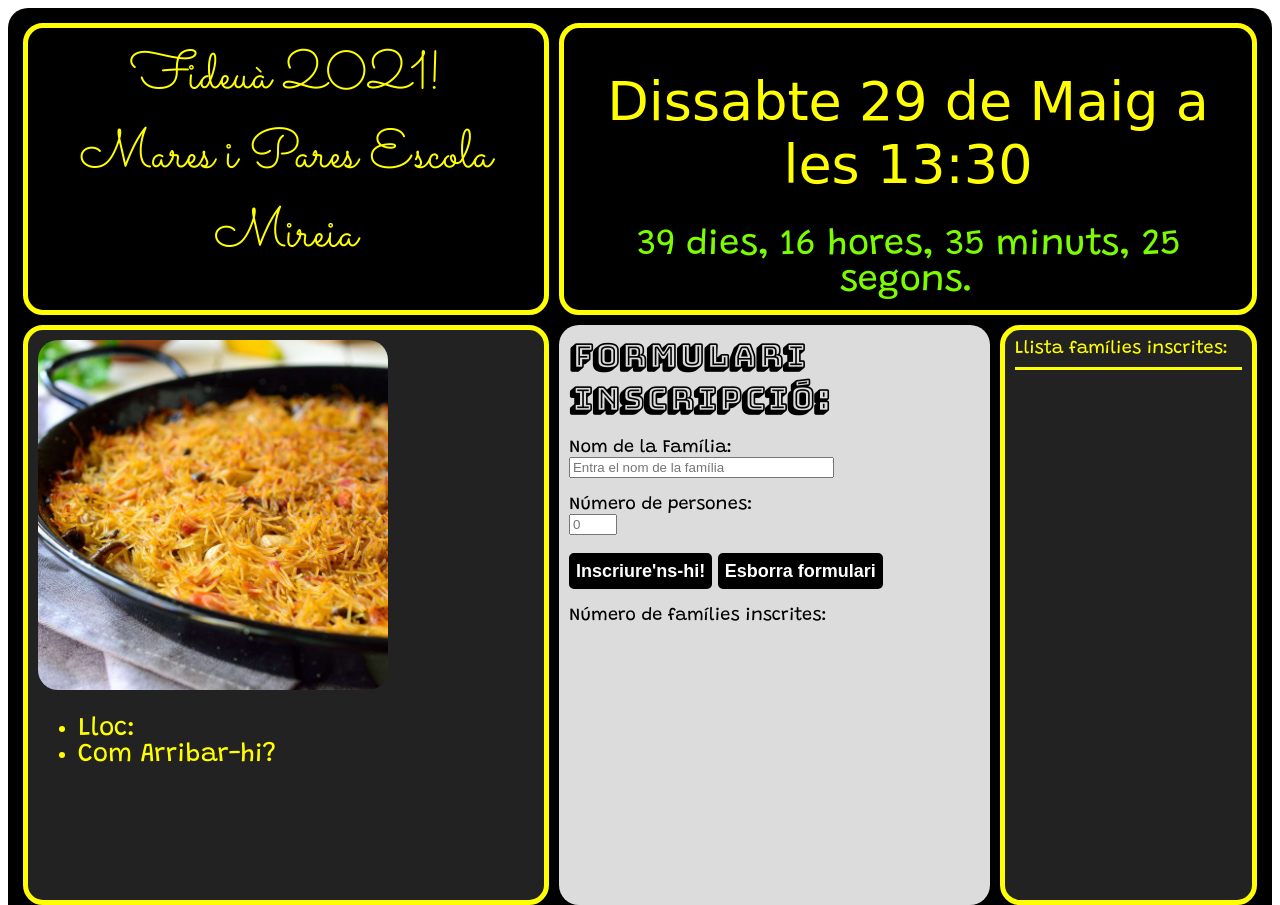
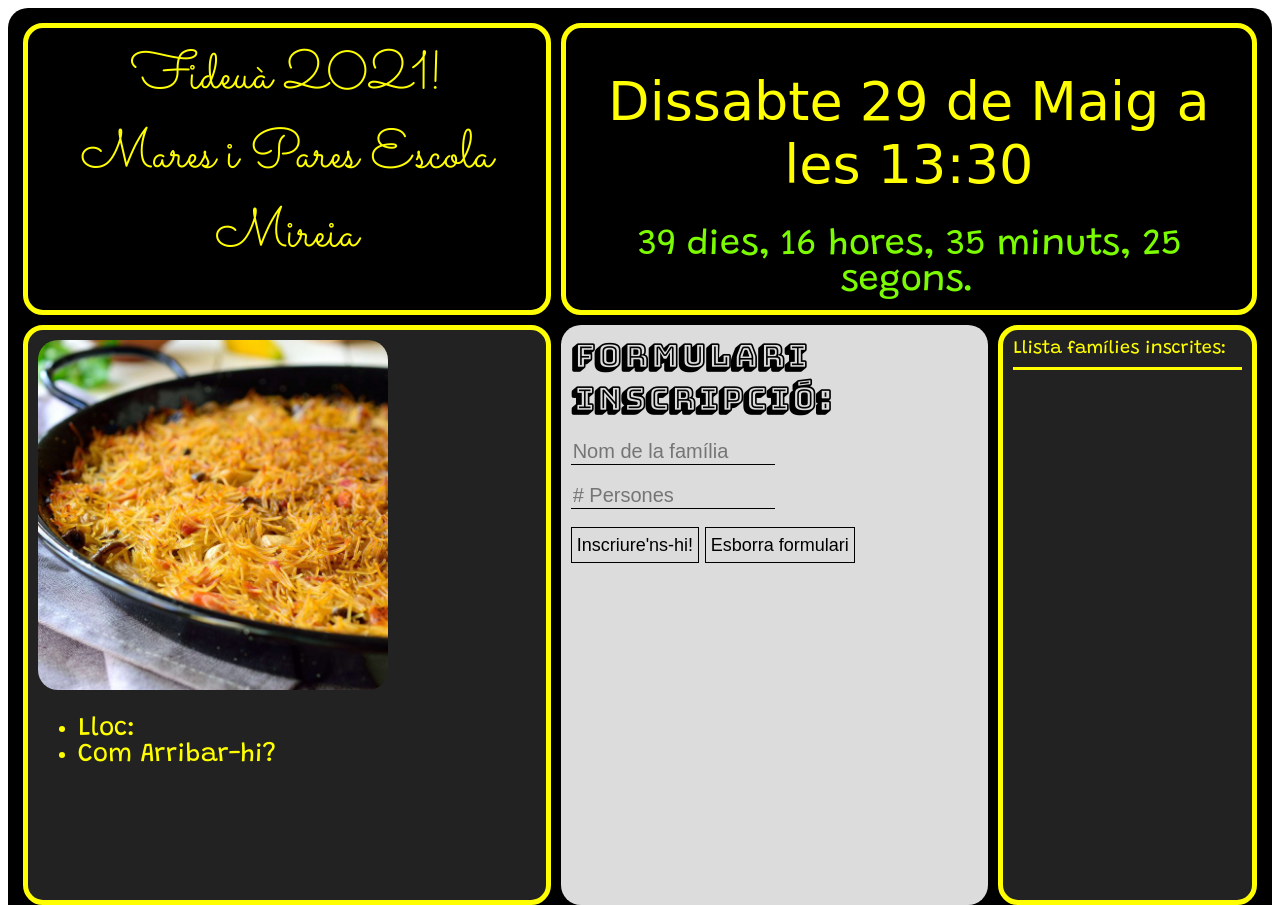
Before and after one commit to mutRec/webFideua, a website: page views/index.html in a window 1280 px wide. Shown: the top 905 px of the page. Drawn offline with Linux system fonts and the light colour scheme; no server answers; a web font is replaced by a local one.

Commit message:
canvi de formulari

```diff
--- a/public/css/styles.css
+++ b/public/css/styles.css
@@ -106,21 +106,29 @@ Veure: DOPODCAST (subscripció YouTube - https://www.youtube.com/watch?v=TBEQ8Wu
     color:black;
 }
 
+.inputForm {
+    background: none;
+    outline: none;
+    border: none;
+    font-size: 20px;
+    border-bottom: 1px solid black;
+    width: 10em;
+}
+
 .buto {
-    background-color: black;
-    color: white;
-    border: black 2px solid;
-    font-weight: bold;
+    background-color: gainsboro;
+    color: black;
+    border: black 1px solid;
     padding: 5px;
     font-size: 18px;
     transition-duration: 0.2s;
-    border-radius: 5px;
+ /* border-radius: 5px; */
     height: 2em;
 }
 
 .buto:hover {
-    background-color: white;
-    color: black;
+    background-color: black;
+    color: white;
 }
 /* ================================================================================ */
 
--- a/public/js/code.js
+++ b/public/js/code.js
@@ -84,6 +84,6 @@ async function PintaDades() {
        itemList.innerHTML += item.NomFamilia + " (" + item.NumMembres + ")" + "<br>";
     };
 
-    let numFamiliesInscrites = data.length;
-    itemNumFamiliesInscrites.innerHTML = numFamiliesInscrites;
+   // let numFamiliesInscrites = data.length;
+   // itemNumFamiliesInscrites.innerHTML = numFamiliesInscrites;
 };
--- a/views/index.html
+++ b/views/index.html
@@ -37,18 +37,20 @@
 
         <div class="zona-formulari">
           <!-- Formulari per enregistrar dades per apuntar-se a la fideuà. -->
-          <form>
+          <form method="GET">
             <span id="titolFormulariInscripcio">FORMULARI INSCRIPCIÓ:</span><br><br>
-            <label for="nomFamilia">Nom de la Família: </label><br>
-            <input type="text" size="30" id="nomFamilia" placeholder="Entra el nom de la família"/><br><br>
-            <label for="numMembres">Número de persones: </label><br>
-            <input type="number" min="0" max="5" size="5" id="numMembres" placeholder="0"/>
+            <!-- <label for="nomFamilia">Nom de la Família: </label><br> -->
+            <input class="inputForm" type="text" size="30" id="nomFamilia" placeholder="Nom de la família" required/><br><br>
+            <!-- <label for="numMembres">Número de persones: </label><br> -->
+            <input class="inputForm" type="number" min="0" max="5" id="numMembres" placeholder="# Persones" required/>
             <br><br>
             <input class="buto" type="submit" value="Inscriure'ns-hi!" onclick="RegistreFamilia()"/>
             <input class="buto" type="reset" value="Esborra formulari"/>
           </form>
+            <!--
             <br>
             Número de famílies inscrites:<br> <span id="numFamiliesInscrites"></span>
+            -->
         </div>
 
         <div class="zona-llista">
```
Also changed, not shown: 1 other file.
